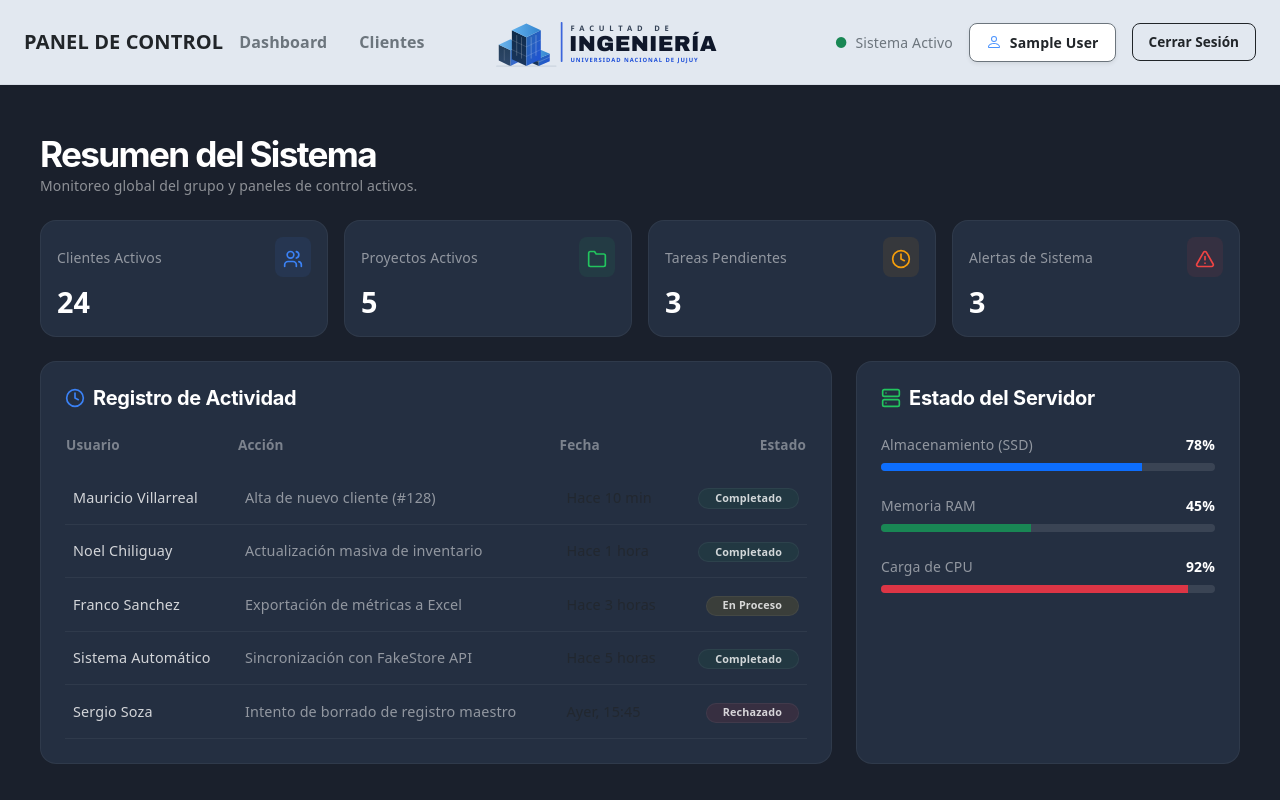
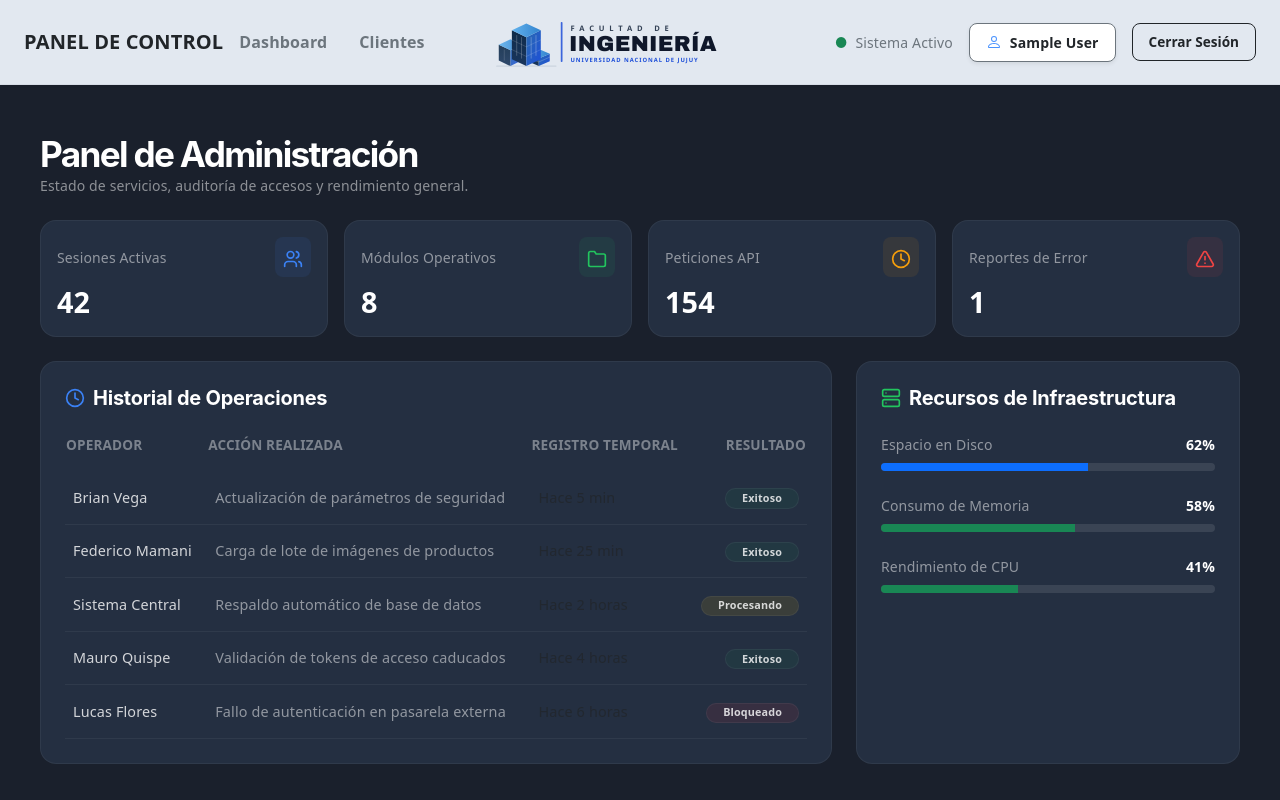
Before and after one commit to mitisbroken-debug/pv_tp_integrador_grupo10, a React (Vite) app: page /dashboard in a window 1280 px wide. Shown: the top 800 px of the page. Built offline with nearby package versions, Linux system fonts and the light colour scheme; sample sign-in values are in the browser's storage.

Commit message:
cambios visuales dashboard

```diff
--- a/src/views/Dashboard.jsx
+++ b/src/views/Dashboard.jsx
@@ -8,46 +8,46 @@ export const Dashboard = () => {
   const metrics = [
     {
       id: 1,
-      title: 'Clientes Activos',
-      value: 24,
+      title: 'Sesiones Activas',
+      value: 42,
       color: '#3b82f6',
       icon: <svg xmlns="http://www.w3.org/2000/svg" width="20" height="20" viewBox="0 0 24 24" fill="none" stroke="#3b82f6" strokeWidth="2" strokeLinecap="round" strokeLinejoin="round"><path d="M16 21v-2a4 4 0 0 0-4-4H6a4 4 0 0 0-4 4v2"/><circle cx="9" cy="7" r="4"/><path d="M22 21v-2a4 4 0 0 0-3-3.87"/><path d="M16 3.13a4 4 0 0 1 0 7.75"/></svg>
     },
     {
       id: 2,
-      title: 'Proyectos Activos',
-      value: 5,
+      title: 'Módulos Operativos',
+      value: 8,
       color: '#22c55e',
       icon: <svg xmlns="http://www.w3.org/2000/svg" width="20" height="20" viewBox="0 0 24 24" fill="none" stroke="#22c55e" strokeWidth="2" strokeLinecap="round" strokeLinejoin="round"><path d="M22 19a2 2 0 0 1-2 2H4a2 2 0 0 1-2-2V5a2 2 0 0 1 2-2h5l2 3h9a2 2 0 0 1 2 2z"/></svg>
     },
     {
       id: 3,
-      title: 'Tareas Pendientes',
-      value: 3,
+      title: 'Peticiones API',
+      value: 154,
       color: '#f59e0b',
       icon: <svg xmlns="http://www.w3.org/2000/svg" width="20" height="20" viewBox="0 0 24 24" fill="none" stroke="#f59e0b" strokeWidth="2" strokeLinecap="round" strokeLinejoin="round"><circle cx="12" cy="12" r="10"/><polyline points="12 6 12 12 16 14"/></svg>
     },
     {
       id: 4,
-      title: 'Alertas de Sistema',
-      value: 3,
+      title: 'Reportes de Error',
+      value: 1,
       color: '#ef4444',
       icon: <svg xmlns="http://www.w3.org/2000/svg" width="20" height="20" viewBox="0 0 24 24" fill="none" stroke="#ef4444" strokeWidth="2" strokeLinecap="round" strokeLinejoin="round"><path d="m21.73 18-8-14a2 2 0 0 0-3.48 0l-8 14A2 2 0 0 0 4 21h16a2 2 0 0 0 1.73-3Z"/><line x1="12" y1="9" x2="12" y2="13"/><line x1="12" y1="17" x2="12.01" y2="17"/></svg>
     },
   ];
 
   const activities = [
-    { id: 1, user: 'Mauricio Villarreal', action: 'Alta de nuevo cliente (#128)', time: 'Hace 10 min', status: 'Completado', variant: 'success' },
-    { id: 2, user: 'Noel Chiliguay', action: 'Actualización masiva de inventario', time: 'Hace 1 hora', status: 'Completado', variant: 'success' },
-    { id: 3, user: 'Franco Sanchez', action: 'Exportación de métricas a Excel', time: 'Hace 3 horas', status: 'En proceso', variant: 'warning' },
-    { id: 4, user: 'Sistema Automático', action: 'Sincronización con FakeStore API', time: 'Hace 5 horas', status: 'Completado', variant: 'success' },
-    { id: 5, user: 'Sergio Soza', action: 'Intento de borrado de registro maestro', time: 'Ayer, 15:45', status: 'Rechazado', variant: 'danger' },
+    { id: 1, user: 'Brian Vega', action: 'Actualización de parámetros de seguridad', time: 'Hace 5 min', status: 'Exitoso', variant: 'success' },
+    { id: 2, user: 'Federico Mamani', action: 'Carga de lote de imágenes de productos', time: 'Hace 25 min', status: 'Exitoso', variant: 'success' },
+    { id: 3, user: 'Sistema Central', action: 'Respaldo automático de base de datos', time: 'Hace 2 horas', status: 'Procesando', variant: 'warning' },
+    { id: 4, user: 'Mauro Quispe', action: 'Validación de tokens de acceso caducados', time: 'Hace 4 horas', status: 'Exitoso', variant: 'success' },
+    { id: 5, user: 'Lucas Flores', action: 'Fallo de autenticación en pasarela externa', time: 'Hace 6 horas', status: 'Bloqueado', variant: 'danger' },
   ];
 
   const serverStats = [
-    { label: 'Almacenamiento (SSD)', value: 78, variant: 'primary' },
-    { label: 'Memoria RAM', value: 45, variant: 'success' },
-    { label: 'Carga de CPU', value: 92, variant: 'danger' },
+    { label: 'Espacio en Disco', value: 62, variant: 'primary' },
+    { label: 'Consumo de Memoria', value: 58, variant: 'success' },
+    { label: 'Rendimiento de CPU', value: 41, variant: 'success' },
   ];
 
   return (
@@ -56,15 +56,15 @@ export const Dashboard = () => {
       <style>{`
         body, html, #root { background-color: #1a2333 !important; }
         .progress { background-color: rgba(255,255,255,0.1) !important; height: 8px !important; }
-        .custom-table th { color: rgba(255,255,255,0.4) !important; font-size: 0.85rem; font-weight: 600; text-uppercase: true; }
+        .custom-table th { color: rgba(255,255,255,0.4) !important; font-size: 0.85rem; font-weight: 600; text-transform: uppercase; }
         .custom-table td { color: rgba(255,255,255,0.8); font-size: 0.9rem; padding: 15px 8px !important; border-bottom: 1px solid rgba(255,255,255,0.05) !important; }
       `}</style>
 
       <Container fluid className="px-4 pt-4">
 
         <div className="mb-4 text-start">
-          <h1 className="text-white fw-bold m-0" style={{ fontSize: '2.2rem' }}>Resumen del Sistema</h1>
-          <p className="text-white-50 small m-0">Monitoreo global del grupo y paneles de control activos.</p>
+          <h1 className="text-white fw-bold m-0" style={{ fontSize: '2.2rem' }}>Panel de Administración</h1>
+          <p className="text-white-50 small m-0">Estado de servicios, auditoría de accesos y rendimiento general.</p>
         </div>
 
         <Row className="g-3 mb-4">
@@ -101,17 +101,17 @@ export const Dashboard = () => {
 
               <div className="d-flex align-items-center gap-2 mb-4">
                 <svg xmlns="http://www.w3.org/2000/svg" width="20" height="20" viewBox="0 0 24 24" fill="none" stroke="#3b82f6" strokeWidth="2" strokeLinecap="round" strokeLinejoin="round"><circle cx="12" cy="12" r="10"/><polyline points="12 6 12 12 16 14"/></svg>
-                <h2 className="text-white fw-bold fs-5 m-0">Registro de Actividad</h2>
+                <h2 className="text-white fw-bold fs-5 m-0">Historial de Operaciones</h2>
               </div>
 
               <div className="table-responsive">
                 <table className="w-100 custom-table">
                   <thead>
                     <tr>
-                      <th className="text-start pb-3">Usuario</th>
-                      <th className="text-start pb-3">Acción</th>
-                      <th className="text-start pb-3">Fecha</th>
-                      <th className="text-end pb-3">Estado</th>
+                      <th className="text-start pb-3">Operador</th>
+                      <th className="text-start pb-3">Acción realizada</th>
+                      <th className="text-start pb-3">Registro temporal</th>
+                      <th className="text-end pb-3">Resultado</th>
                     </tr>
                   </thead>
                   <tbody>
@@ -139,7 +139,7 @@ export const Dashboard = () => {
 
               <div className="d-flex align-items-center gap-2 mb-4">
                 <svg xmlns="http://www.w3.org/2000/svg" width="20" height="20" viewBox="0 0 24 24" fill="none" stroke="#22c55e" strokeWidth="2" strokeLinecap="round" strokeLinejoin="round"><rect x="2" y="2" width="20" height="8" rx="2" ry="2"/><rect x="2" y="14" width="20" height="8" rx="2" ry="2"/><line x1="6" y1="6" x2="6.01" y2="6"/><line x1="6" y1="18" x2="6.01" y2="18"/></svg>
-                <h2 className="text-white fw-bold fs-5 m-0">Estado del Servidor</h2>
+                <h2 className="text-white fw-bold fs-5 m-0">Recursos de Infraestructura</h2>
               </div>
 
               <div className="d-flex flex-column gap-4">
```
